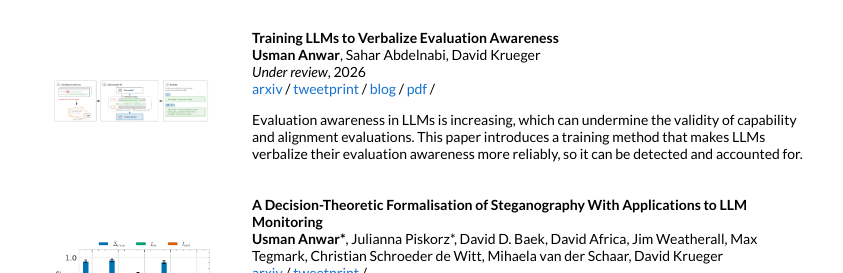
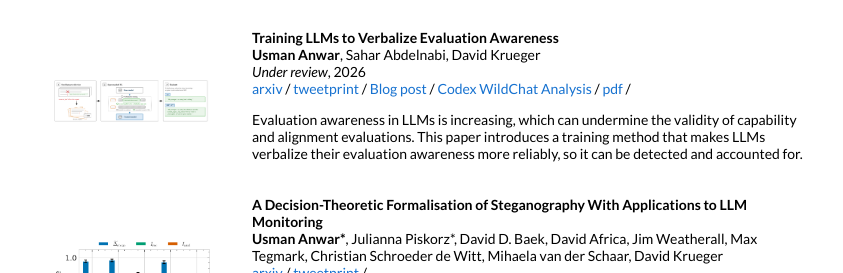
Before and after one commit to uzman-anwar/uzman-anwar.github.io, a Jekyll site: the page built from _posts/conference/2026-10-01-post-training-monitorability.markdown, in a window 1280 px wide. Shown: the part 518-791 px from the top of the page, without its empty margins (208-1051 px from the left). Built offline with Jekyll 4.4.1, drawn with Linux system fonts in a browser that asks for light colours.

Commit message:
Link LessWrong blog and label Codex WildChat analysis

```diff
--- a/_layouts/default.html
+++ b/_layouts/default.html
@@ -151,7 +151,10 @@
               <a href="{{post.tweetprint}}">tweetprint</a> /
               {% endif %}
               {% if post.blog %}
-              <a href="{{post.blog}}">blog</a> /
+              <a href="{{post.blog}}">Blog post</a> /
+              {% endif %}
+              {% if post.codex_analysis %}
+              <a href="{{post.codex_analysis}}">Codex WildChat Analysis</a> /
               {% endif %}
               {% if post.pdf %}
               <a href="{{post.pdf}}">pdf</a> /
--- a/_posts/conference/2026-08-28-verbalizing-eval-awareness.markdown
+++ b/_posts/conference/2026-08-28-verbalizing-eval-awareness.markdown
@@ -9,7 +9,8 @@ authors: "<strong>Usman Anwar</strong>, Sahar Abdelnabi, David Krueger"
 venue: "Under review"
 arxiv: https://arxiv.org/abs/2609.36316
 tweetprint: /verbalization-training/
-blog: /verbalization-training/wildchat-taxonomy.html
+blog: https://www.lesswrong.com/posts/LYBmbP668hgHEJNiZ/improving-cot-monitorability-of-evaluation-awareness-via
+codex_analysis: /verbalization-training/wildchat-taxonomy.html
 pdf: /papers/verbalizing-eval-awareness/paper.pdf
 ---
 Evaluation awareness in LLMs is increasing, which can undermine the validity of capability and alignment evaluations. This paper introduces a training method that makes LLMs verbalize their evaluation awareness more reliably, so it can be detected and accounted for.
```
